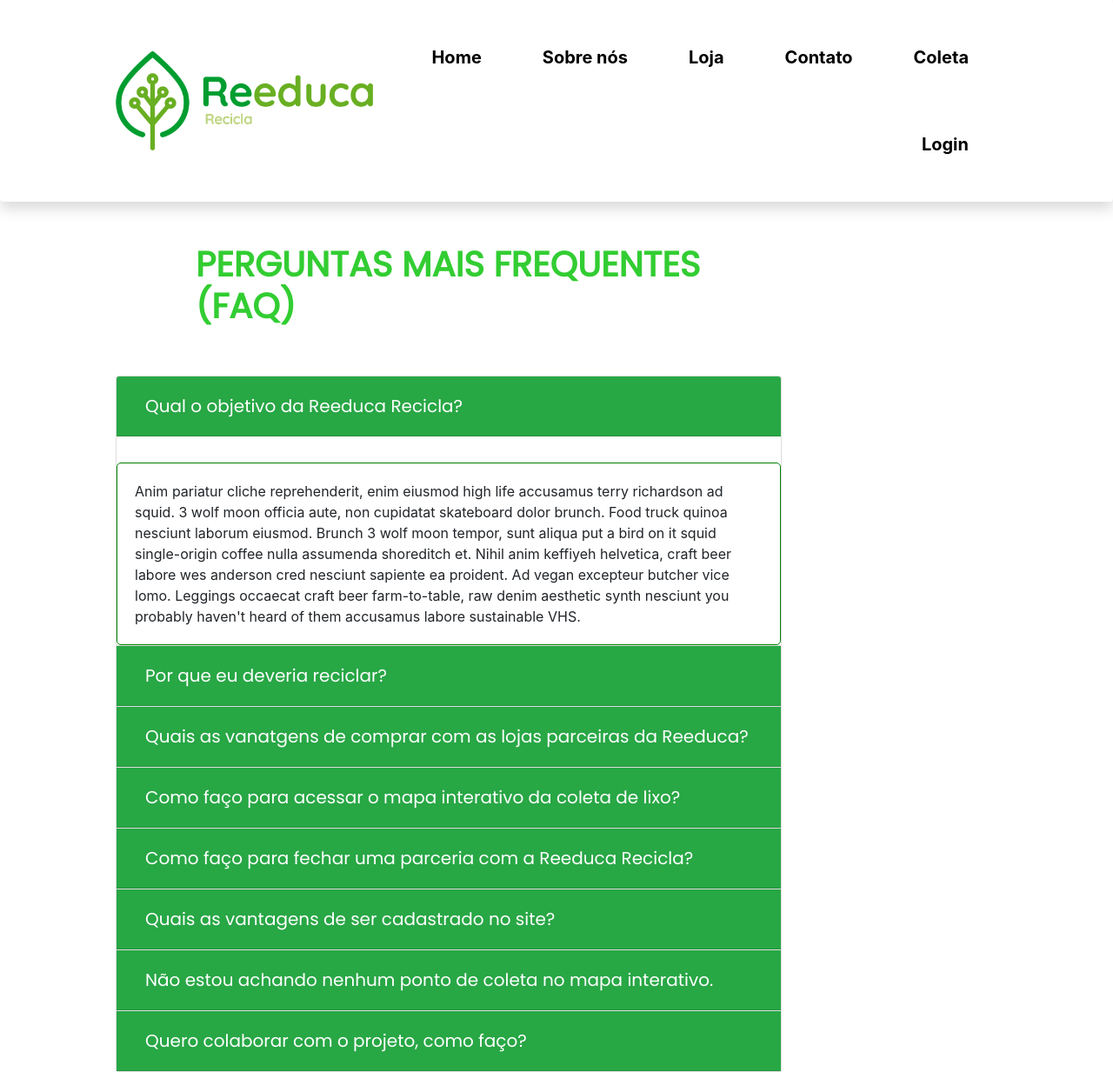
After one commit to marfrancis/ProjetoReeducaRecicla, a PHP site: page /FAQ.html in a window 1280 px wide. The commit adds this page. Shown: the whole page at 87% size. Run offline with PHP 8.4, Linux system fonts and the light colour scheme.

Commit message:
faq inacabado

```diff
--- /dev/null
+++ b/FAQ.html
@@ -0,0 +1,249 @@
+<!DOCTYPE html>
+<html lang="en">
+
+<head>
+    <meta charset="UTF-8">
+    <meta name="viewport" content="width=device-width, initial-scale=1.0">
+    <meta http-equiv="X-UA-Compatible" content="ie=edge">
+    <link rel="stylesheet" href="css/bootstrap.min.css">
+    <link rel="stylesheet" href="css/style.css">
+    <link href="css/font-awesome.min.css" rel="stylesheet">
+    <link rel="icon" href="img/favicon.jpg" sizes="16x16 32x32" type="image/jpg">
+    <title>FAQ</title>
+</head>
+
+<body>
+    <header>
+        <nav class="navbar navbar-light bg-white active shadow p-3 mb-5 rounded">
+            <div class="col-md-4">
+                <a class="navbar-brand align-self-start" href="#">
+                    <img src="img/logo_lado.png" class="logoMargin" width=" 300" height="125" alt="">
+                </a>
+            </div>
+            <div class="col-md-8">
+                <ul class="nav marginHeader justify-content-end">
+                    <li class="nav-item">
+                        <a class="nav-link active grow efeitoTransicao" href="#">Home</a>
+                    </li>
+                    <li class="nav-item">
+                        <a class="nav-link grow efeitoTransicao" href="#">Sobre nós</a>
+                    </li>
+                    <li class="nav-item">
+                        <a class="nav-link grow efeitoTransicao" href="#">Loja</a>
+                    </li>
+                    <li class="nav-item">
+                        <a class="nav-link grow efeitoTransicao" href="#">Contato</a>
+                    </li>
+                    <li class="nav-item">
+                        <a class="nav-link grow efeitoTransicao" href="#">Coleta</a>
+                    </li>
+                    <li class="nav-item">
+                        <a class="nav-link grow efeitoTransicao" href="#">Login</a>
+                    </li>
+                </ul>
+            </div>
+        </nav>
+    </header>
+    <div class="container">
+        <div class="row">
+            <div class="col-md-9">
+                <h1 class="h1FAQ">PERGUNTAS MAIS FREQUENTES (FAQ)</h1>
+            </div>
+        </div>
+    </div>
+    <div class="container">
+        <div class="row">
+            <div class="col-md-9">
+                <div class="accordion ml-5 mt-5" id="accordionExample">
+                    <div class="card">
+                        <div class="card-header bg-success" id="headingOne">
+                            <h2 class="mb-0">
+                                <button class="btn btn-link alterarBtnLetra" type="button" data-toggle="collapse"
+                                    data-target="#collapseOne" aria-expanded="true" aria-controls="collapseOne">
+                                    Qual o objetivo da Reeduca Recicla?
+                                </button>
+                            </h2>
+                        </div>
+
+                        <div id="collapseOne" class="collapse show" aria-labelledby="headingOne"
+                            data-parent="#accordionExample">
+                            <div class="card-body">
+                                Anim pariatur cliche reprehenderit, enim eiusmod high life accusamus terry richardson ad
+                                squid. 3 wolf moon officia aute, non cupidatat skateboard dolor brunch. Food truck
+                                quinoa nesciunt laborum eiusmod. Brunch 3 wolf moon tempor, sunt aliqua put a bird on it
+                                squid single-origin coffee nulla assumenda shoreditch et. Nihil anim keffiyeh helvetica,
+                                craft beer labore wes anderson cred nesciunt sapiente ea proident. Ad vegan excepteur
+                                butcher vice lomo. Leggings occaecat craft beer farm-to-table, raw denim aesthetic synth
+                                nesciunt you probably haven't heard of them accusamus labore sustainable VHS.
+                            </div>
+                        </div>
+                    </div>
+                    <div class="card">
+                        <div class="card-header bg-success " id="headingTwo">
+                            <h2 class="mb-0">
+                                <button class="btn btn-link collapsed alterarBtnLetra" type="button" data-toggle="collapse"
+                                    data-target="#collapseTwo" aria-expanded="false" aria-controls="collapseTwo">
+                                    Por que eu deveria reciclar?
+                                </button>
+                            </h2>
+                        </div>
+                        <div id="collapseTwo" class="collapse" aria-labelledby="headingTwo"
+                            data-parent="#accordionExample">
+                            <div class="card-body">
+                                Anim pariatur cliche reprehenderit, enim eiusmod high life accusamus terry richardson ad
+                                squid. 3 wolf moon officia aute, non cupidatat skateboard dolor brunch. Food truck
+                                quinoa nesciunt laborum eiusmod. Brunch 3 wolf moon tempor, sunt aliqua put a bird on it
+                                squid single-origin coffee nulla assumenda shoreditch et. Nihil anim keffiyeh helvetica,
+                                craft beer labore wes anderson cred nesciunt sapiente ea proident. Ad vegan excepteur
+                                butcher vice lomo. Leggings occaecat craft beer farm-to-table, raw denim aesthetic synth
+                                nesciunt you probably haven't heard of them accusamus labore sustainable VHS.
+                            </div>
+                        </div>
+                    </div>
+                    <div class="card">
+                        <div class="card-header bg-success" id="headingThree">
+                            <h2 class="mb-0">
+                                <button class="btn btn-link collapsed alterarBtnLetra" type="button" data-toggle="collapse"
+                                    data-target="#collapseThree" aria-expanded="false" aria-controls="collapseThree">
+                                    Quais as vanatgens de comprar com as lojas parceiras da Reeduca?
+                                </button>
+                            </h2>
+                        </div>
+                        <div id="collapseThree" class="collapse" aria-labelledby="headingThree"
+                            data-parent="#accordionExample">
+                            <div class="card-body">
+                                Anim pariatur cliche reprehenderit, enim eiusmod high life accusamus terry richardson ad
+                                squid. 3 wolf moon officia aute, non cupidatat skateboard dolor brunch. Food truck
+                                quinoa nesciunt laborum eiusmod. Brunch 3 wolf moon tempor, sunt aliqua put a bird on it
+                                squid single-origin coffee nulla assumenda shoreditch et. Nihil anim keffiyeh helvetica,
+                                craft beer labore wes anderson cred nesciunt sapiente ea proident. Ad vegan excepteur
+                                butcher vice lomo. Leggings occaecat craft beer farm-to-table, raw denim aesthetic synth
+                                nesciunt you probably haven't heard of them accusamus labore sustainable VHS.
+                            </div>
+                        </div>
+                    </div>
+                    <div class="card">
+                        <div class="card-header bg-success" id="headingFour">
+                            <h2 class="mb-0">
+                                <button class="btn btn-link collapsed alterarBtnLetra" type="button" data-toggle="collapse"
+                                    data-target="#collapseFour" aria-expanded="false" aria-controls="collapseFour">
+                                    Como faço para acessar o mapa interativo da coleta de lixo?
+                                </button>
+                            </h2>
+                        </div>
+                        <div id="collapseFour" class="collapse" aria-labelledby="headingFour"
+                            data-parent="#accordionExample">
+                            <div class="card-body">
+                                Anim pariatur cliche reprehenderit, enim eiusmod high life accusamus terry richardson ad
+                                squid. 3 wolf moon officia aute, non cupidatat skateboard dolor brunch. Food truck
+                                quinoa nesciunt laborum eiusmod. Brunch 3 wolf moon tempor, sunt aliqua put a bird on it
+                                squid single-origin coffee nulla assumenda shoreditch et. Nihil anim keffiyeh helvetica,
+                                craft beer labore wes anderson cred nesciunt sapiente ea proident. Ad vegan excepteur
+                                butcher vice lomo. Leggings occaecat craft beer farm-to-table, raw denim aesthetic synth
+                                nesciunt you probably haven't heard of them accusamus labore sustainable VHS.
+                            </div>
+                        </div>
+                    </div>
+                    <div class="card">
+                        <div class="card-header bg-success" id="headingFive">
+                            <h2 class="mb-0">
+                                <button class="btn btn-link collapsed alterarBtnLetra" type="button" data-toggle="collapse"
+                                    data-target="#collapseFive" aria-expanded="false" aria-controls="collapseFive">
+                                    Como faço para fechar uma parceria com a Reeduca Recicla?
+                                </button>
+                            </h2>
+                        </div>
+                        <div id="collapseFive" class="collapse" aria-labelledby="headingFive"
+                            data-parent="#accordionExample">
+                            <div class="card-body">
+                                Anim pariatur cliche reprehenderit, enim eiusmod high life accusamus terry richardson ad
+                                squid. 3 wolf moon officia aute, non cupidatat skateboard dolor brunch. Food truck
+                                quinoa nesciunt laborum eiusmod. Brunch 3 wolf moon tempor, sunt aliqua put a bird on it
+                                squid single-origin coffee nulla assumenda shoreditch et. Nihil anim keffiyeh helvetica,
+                                craft beer labore wes anderson cred nesciunt sapiente ea proident. Ad vegan excepteur
+                                butcher vice lomo. Leggings occaecat craft beer farm-to-table, raw denim aesthetic synth
+                                nesciunt you probably haven't heard of them accusamus labore sustainable VHS.
+                            </div>
+                        </div>
+                    </div>
+                    <div class="card">
+                        <div class="card-header bg-success" id="headingSix">
+                            <h2 class="mb-0">
+                                <button class="btn btn-link collapsed alterarBtnLetra" type="button" data-toggle="collapse"
+                                    data-target="#collapseSix" aria-expanded="false" aria-controls="collapseSix">
+                                    Quais as vantagens de ser cadastrado no site?
+                                </button>
+                            </h2>
+                        </div>
+                        <div id="collapseSix" class="collapse" aria-labelledby="headingSix"
+                            data-parent="#accordionExample">
+                            <div class="card-body">
+                                Anim pariatur cliche reprehenderit, enim eiusmod high life accusamus terry richardson ad
+                                squid. 3 wolf moon officia aute, non cupidatat skateboard dolor brunch. Food truck
+                                quinoa nesciunt laborum eiusmod. Brunch 3 wolf moon tempor, sunt aliqua put a bird on it
+                                squid single-origin coffee nulla assumenda shoreditch et. Nihil anim keffiyeh helvetica,
+                                craft beer labore wes anderson cred nesciunt sapiente ea proident. Ad vegan excepteur
+                                butcher vice lomo. Leggings occaecat craft beer farm-to-table, raw denim aesthetic synth
+                                nesciunt you probably haven't heard of them accusamus labore sustainable VHS.
+                            </div>
+                        </div>
+                    </div>
+                    <div class="card">
+                        <div class="card-header bg-success" id="headingSeven">
+                            <h2 class="mb-0">
+                                <button class="btn btn-link collapsed alterarBtnLetra" type="button" data-toggle="collapse"
+                                    data-target="#collapseSeven" aria-expanded="false" aria-controls="collapseSeven">
+                                    Não estou achando nenhum ponto de coleta no mapa interativo.
+                                </button>
+                            </h2>
+                        </div>
+                        <div id="collapseSeven" class="collapse" aria-labelledby="headingSeven"
+                            data-parent="#accordionExample">
+                            <div class="card-body">
+                                Anim pariatur cliche reprehenderit, enim eiusmod high life accusamus terry richardson ad
+                                squid. 3 wolf moon officia aute, non cupidatat skateboard dolor brunch. Food truck
+                                quinoa nesciunt laborum eiusmod. Brunch 3 wolf moon tempor, sunt aliqua put a bird on it
+                                squid single-origin coffee nulla assumenda shoreditch et. Nihil anim keffiyeh helvetica,
+                                craft beer labore wes anderson cred nesciunt sapiente ea proident. Ad vegan excepteur
+                                butcher vice lomo. Leggings occaecat craft beer farm-to-table, raw denim aesthetic synth
+                                nesciunt you probably haven't heard of them accusamus labore sustainable VHS.
+                            </div>
+                        </div>
+                    </div>
+                    <div class="card">
+                        <div class="card-header bg-success" id="headingEight">
+                            <h2 class="mb-0">
+                                <button class="btn btn-link collapsed alterarBtnLetra" type="button" data-toggle="collapse"
+                                    data-target="#collapseEight" aria-expanded="false" aria-controls="collapseEight">
+                                    Quero colaborar com o projeto, como faço?
+                                </button>
+                            </h2>
+                        </div>
+                        <div id="collapseEight" class="collapse" aria-labelledby="headingEight"
+                            data-parent="#accordionExample">
+                            <div class="card-body">
+                                Anim pariatur cliche reprehenderit, enim eiusmod high life accusamus terry richardson ad
+                                squid. 3 wolf moon officia aute, non cupidatat skateboard dolor brunch. Food truck
+                                quinoa nesciunt laborum eiusmod. Brunch 3 wolf moon tempor, sunt aliqua put a bird on it
+                                squid single-origin coffee nulla assumenda shoreditch et. Nihil anim keffiyeh helvetica,
+                                craft beer labore wes anderson cred nesciunt sapiente ea proident. Ad vegan excepteur
+                                butcher vice lomo. Leggings occaecat craft beer farm-to-table, raw denim aesthetic synth
+                                nesciunt you probably haven't heard of them accusamus labore sustainable VHS.
+                            </div>
+                        </div>
+                    </div>
+                </div>
+            </div>
+        </div>
+    </div>
+
+
+
+    <script src="js/jquery.js"></script>
+    <script src="js/bootstrap.bundle.js"></script>
+    <script src="js/bootstrap.bundle.min.js"></script>
+    <script src="js/bootstrap.min.js"></script>
+
+</body>
+
+</html>
--- a/css/style.css
+++ b/css/style.css
@@ -53,6 +53,30 @@ ul.marginHeader {
 .logoMargin {
     margin-left: 100px
 }
+
+/* Inicio configuracao FAQ */
+
+h1.h1FAQ {
+    color: limegreen;
+    font-size: 40px;
+    font-weight: bolder;
+    margin-left: 140px;
+    font-family: 'Poppins', sans-serif;
+}
+
+.alterarBtnLetra {
+    color: white;
+    font-size: 20px
+}
+
+.alterarBtnLetra:hover {
+    color: black;
+    text-decoration: none;
+
+}
+
+
+
 
 
 
```
